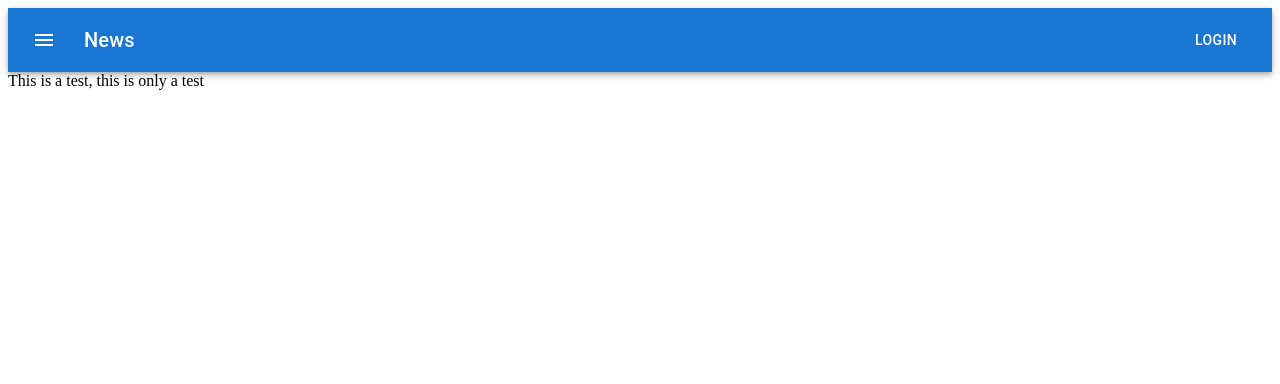
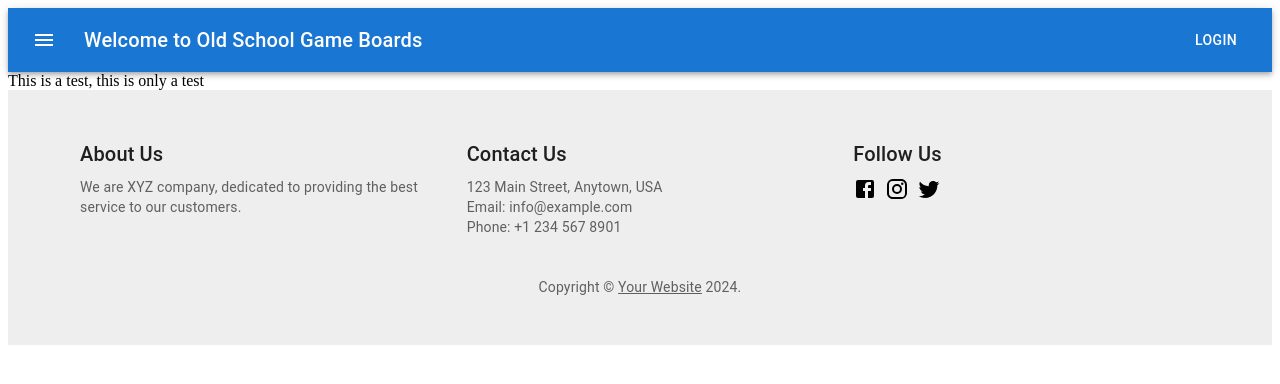
Before and after one commit to heathjackson/chutes_and_ladders_WDG, a React (Vite) app in the folder apps/games-ui/: page / in a window 1280 px wide. Shown: the top 384 px of the page. Built offline with nearby package versions, Linux system fonts and the light colour scheme.

Commit message:
footer added

```diff
--- a/apps/games-ui/src/components/footer.tsx
+++ b/apps/games-ui/src/components/footer.tsx
@@ -0,0 +1,78 @@
+import * as React from "react";
+import Container from "@mui/material/Container";
+import Typography from "@mui/material/Typography";
+import Link from "@mui/material/Link";
+import Grid from "@mui/material/Grid";
+import { Facebook, Instagram, Twitter } from "@mui/icons-material";
+import { Box } from "@mui/material";
+
+export default function Footer() {
+  return (
+    <Box
+      component="footer"
+      sx={{
+        backgroundColor: (theme) =>
+          theme.palette.mode === "light"
+            ? theme.palette.grey[200]
+            : theme.palette.grey[800],
+        p: 6,
+      }}
+    >
+      <Container maxWidth="lg">
+        <Grid container spacing={5}>
+          <Grid item xs={12} sm={4}>
+            <Typography variant="h6" color="text.primary" gutterBottom>
+              About Us
+            </Typography>
+            <Typography variant="body2" color="text.secondary">
+              We are XYZ company, dedicated to providing the best service to our
+              customers.
+            </Typography>
+          </Grid>
+          <Grid item xs={12} sm={4}>
+            <Typography variant="h6" color="text.primary" gutterBottom>
+              Contact Us
+            </Typography>
+            <Typography variant="body2" color="text.secondary">
+              123 Main Street, Anytown, USA
+            </Typography>
+            <Typography variant="body2" color="text.secondary">
+              Email: info@example.com
+            </Typography>
+            <Typography variant="body2" color="text.secondary">
+              Phone: +1 234 567 8901
+            </Typography>
+          </Grid>
+          <Grid item xs={12} sm={4}>
+            <Typography variant="h6" color="text.primary" gutterBottom>
+              Follow Us
+            </Typography>
+            <Link href="https://www.facebook.com/" color="inherit">
+              <Facebook />
+            </Link>
+            <Link
+              href="https://www.instagram.com/"
+              color="inherit"
+              sx={{ pl: 1, pr: 1 }}
+            >
+              <Instagram />
+            </Link>
+            <Link href="https://www.twitter.com/" color="inherit">
+              <Twitter />
+            </Link>
+          </Grid>
+        </Grid>
+        <Box mt={5}>
+          <Typography variant="body2" color="text.secondary" align="center">
+            {"Copyright © "}
+            <Link color="inherit" href="https://your-website.com/">
+              Your Website
+            </Link>{" "}
+            {new Date().getFullYear()}
+            {"."}
+          </Typography>
+        </Box>
+      </Container>
+    </Box>
+  );
+}
--- a/apps/games-ui/src/components/game_info.tsx
+++ b/apps/games-ui/src/components/game_info.tsx
@@ -26,7 +26,7 @@ const GameInfo = () => {
           {rulesMap}
         <img src={gameInfo?.imageURL} alt="Game"/>
       </ul>
-      <Button variant="contained">Contained</Button>
+      <Button variant="contained">Play Game</Button>
     </div>
   )
 }
--- a/apps/games-ui/src/components/game_layout.tsx
+++ b/apps/games-ui/src/components/game_layout.tsx
@@ -1,5 +1,6 @@
 import { Outlet } from "react-router-dom";
 import Header from "./header";
+import Footer from "./footer";
 
 export default function GameLayout() {
   return (
@@ -8,6 +9,7 @@ export default function GameLayout() {
       <main>
         <Outlet/>
       </main>
+      <Footer />
     </div>
   )
 }
--- a/apps/games-ui/src/components/header.tsx
+++ b/apps/games-ui/src/components/header.tsx
@@ -21,7 +21,7 @@ export default function Header() {
             <MenuIcon />
           </IconButton>
           <Typography variant="h6" component="div" sx={{ flexGrow: 1 }}>
-            News
+            Welcome to Old School Game Boards
           </Typography>
           <Button color="inherit">Login</Button>
         </Toolbar>
```
